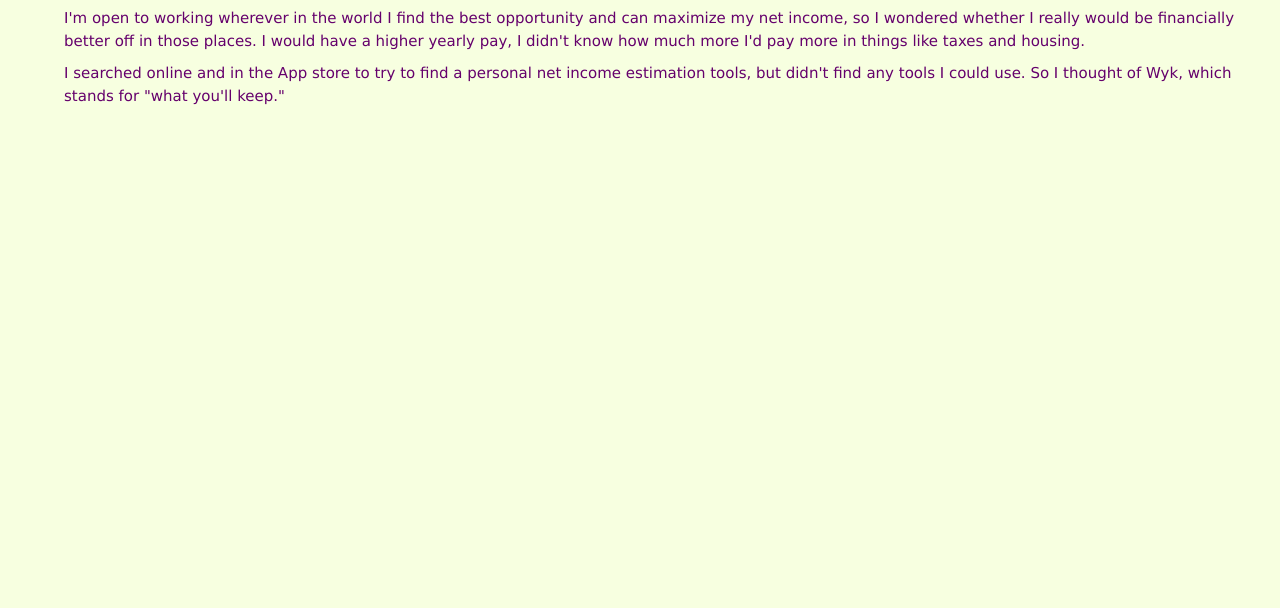
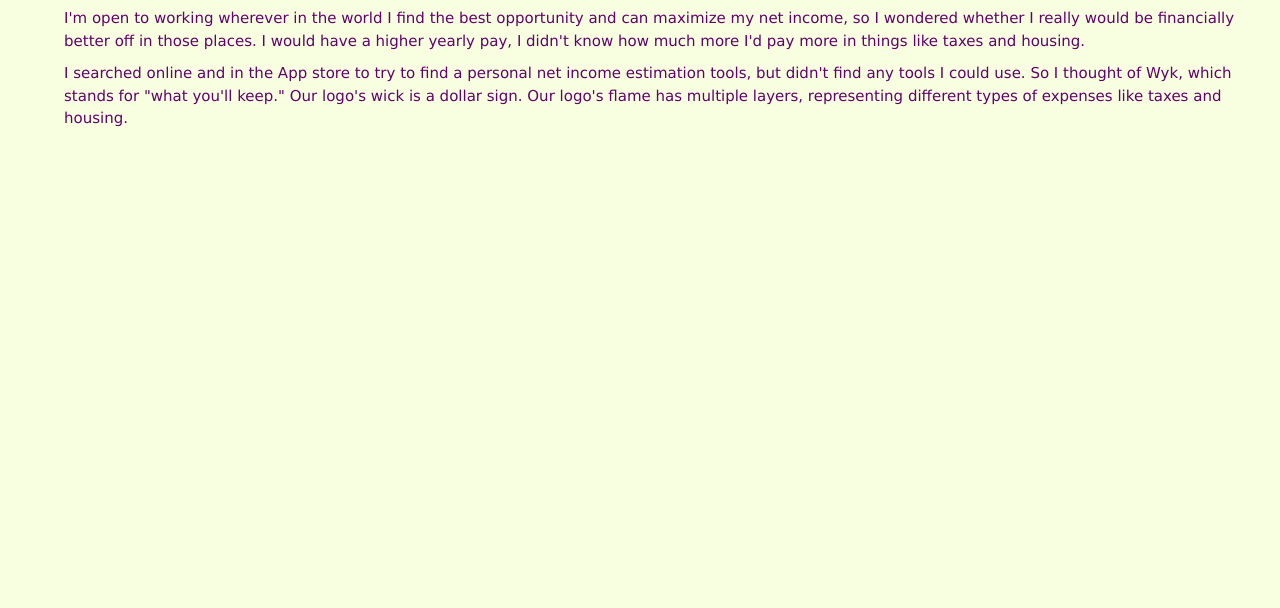
Before and after one commit to BenCook28/Wyk-Deployed-Client, a website: page index.html at #!/ourstory in a window 1280 px wide. Shown: the part 192-800 px from the top of the page. Drawn offline with nearby package versions, Linux system fonts and the light colour scheme; some packages are replaced by stand-ins of ours; a script that the page names is missing.

Commit message:
added a description of the Wyk logo to the Our Story tab

```diff
--- a/components/ourStory/ourStory.html
+++ b/components/ourStory/ourStory.html
@@ -4,5 +4,5 @@
 
 <p>I'm open to working wherever in the world I find the best opportunity and can maximize my net income, so I wondered whether I really would be financially better off in those places.  I would have a higher yearly pay, I didn't know how much more I'd pay more in things like taxes and housing.</p>
 
-<p>I searched online and in the App store to try to find a personal net income estimation tools, but didn't find any tools I could use. So I thought of Wyk, which stands for "what you'll keep."</p>
+<p>I searched online and in the App store to try to find a personal net income estimation tools, but didn't find any tools I could use. So I thought of Wyk, which stands for "what you'll keep."  Our logo's wick is a dollar sign.  Our logo's flame has multiple layers, representing different types of expenses like taxes and housing.</p>
 </div>
```
